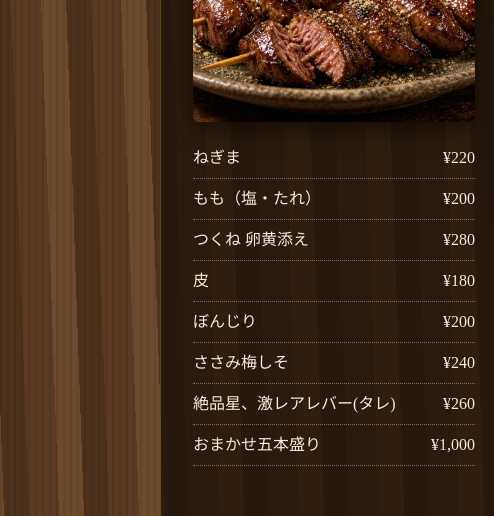
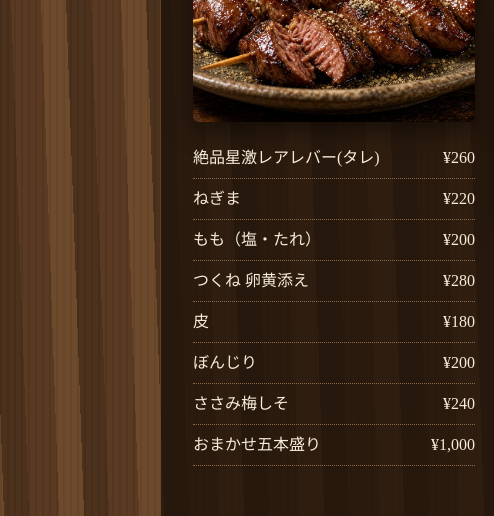
Before and after one commit to akariyachan/akariya, a plain HTML site: page index.html in a window 1280 px wide. Shown: the part 5420-5936 px from the top of the page, 0-494 px from the left. Drawn offline with Linux system fonts and the light colour scheme.

Commit message:
絶品星激レアレバー(タレ)に改名し先頭へ

```diff
--- a/index.html
+++ b/index.html
@@ -76,7 +76,7 @@ footer{text-align:center;padding:2em;font-size:.85rem;background:rgba(20,12,6,.9
 </section>
 
 <section id="menu"><h2>お品書き</h2><p class="sample" style="text-align:center">※価格はすべて架空のサンプルです（税込）</p><div class="menu">
-<div><h3>焼き鳥</h3><div class="pair"><img class="photo" src="images/yakitori.jpg" alt="炭火の上で焼かれる焼き鳥の串" loading="lazy"><img class="photo" src="images/tsukune.jpg" alt="卵黄を添えたつくねとねぎまの盛り合わせ" loading="lazy"></div><img class="photo" src="images/rare-liver.jpg" alt="絶品星、激レアレバー(タレ)の串" loading="lazy"><ul><li>ねぎま<span>¥220</span></li><li>もも（塩・たれ）<span>¥200</span></li><li>つくね 卵黄添え<span>¥280</span></li><li>皮<span>¥180</span></li><li>ぼんじり<span>¥200</span></li><li>ささみ梅しそ<span>¥240</span></li><li>絶品星、激レアレバー(タレ)<span>¥260</span></li><li>おまかせ五本盛り<span>¥1,000</span></li></ul></div>
+<div><h3>焼き鳥</h3><div class="pair"><img class="photo" src="images/yakitori.jpg" alt="炭火の上で焼かれる焼き鳥の串" loading="lazy"><img class="photo" src="images/tsukune.jpg" alt="卵黄を添えたつくねとねぎまの盛り合わせ" loading="lazy"></div><img class="photo" src="images/rare-liver.jpg" alt="絶品星激レアレバー(タレ)の串" loading="lazy"><ul><li>絶品星激レアレバー(タレ)<span>¥260</span></li><li>ねぎま<span>¥220</span></li><li>もも（塩・たれ）<span>¥200</span></li><li>つくね 卵黄添え<span>¥280</span></li><li>皮<span>¥180</span></li><li>ぼんじり<span>¥200</span></li><li>ささみ梅しそ<span>¥240</span></li><li>おまかせ五本盛り<span>¥1,000</span></li></ul></div>
 <div><h3>おでん</h3><img class="photo" src="images/oden.jpg" alt="出汁がしみた大根や玉子が入ったおでんの鍋" loading="lazy"><img class="photo" src="images/pineapple-oden.jpg" alt="出汁で煮込んだパイナップルのおでん" loading="lazy"><ul><li>大根<span>¥180</span></li><li>玉子<span>¥150</span></li><li>牛すじ<span>¥300</span></li><li>ちくわぶ<span>¥150</span></li><li>はんぺん<span>¥160</span></li><li>厚揚げ<span>¥180</span></li><li>パイナップルおでん<span>¥380</span></li><li>おでん盛り合わせ<span>¥900</span></li></ul></div>
 <div><h3>飲み物</h3><ul><li>生ビール<span>¥600</span></li><li>ハイボール<span>¥500</span></li><li>日本酒（一合）<span>¥700〜</span></li><li>焼酎（芋・麦）<span>¥550</span></li><li>梅酒<span>¥550</span></li><li>烏龍茶<span>¥350</span></li></ul></div></div></section>
 <section id="info"><h2>店舗情報 <span class="sample">（サンプル）</span></h2><p>店名：炭火焼き鳥とおでん 灯り屋<br>住所：東京都架空区灯町1-2-3（架空の住所です）<br>電話：00-0000-0000（架空）<br>営業時間：17:00〜23:30（L.O. 23:00）<br>定休日：日曜・祝日<br>席数：カウンター8席・座敷16席</p></section>
```
